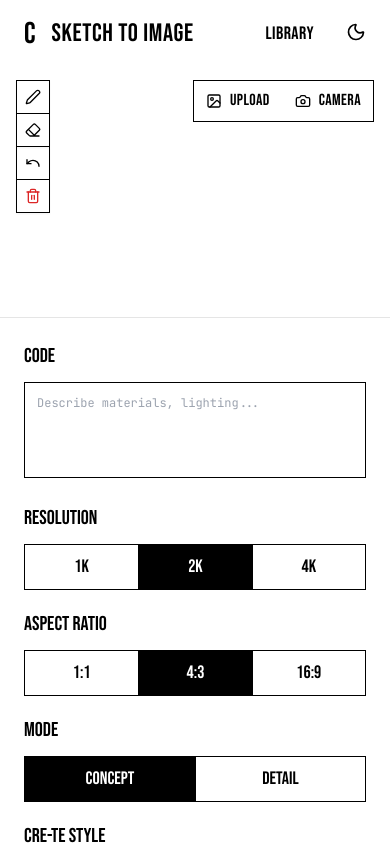
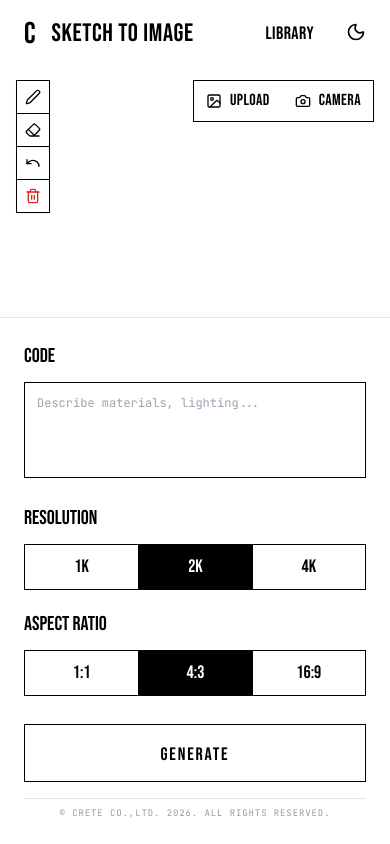
Before and after one commit to cai-crete/cai-sketch-to-image, a React (Vite) app: page / in a window 390 px wide. Built offline with nearby package versions, Linux system fonts and the light colour scheme.

Commit message:
style(ui): make right panel responsive and hide top border on actions

```diff
--- a/App.tsx
+++ b/App.tsx
@@ -301,14 +301,15 @@ function App() {
             </div>
           </div>
           {!showLibrary && (
-            <div className="w-full landscape:w-[320px] bg-bw-white dark:bg-bw-black p-6 short:p-3 flex flex-col gap-5 short:gap-3 z-[200] overflow-y-auto border-t landscape:border-t-0 landscape:border-l border-black/10 dark:border-white/10 relative flex-1 landscape:flex-none landscape:h-full">
+            <div className="w-full landscape:w-[320px] bg-bw-white dark:bg-bw-black flex flex-col z-[200] border-t landscape:border-t-0 landscape:border-l border-black/10 dark:border-white/10 relative flex-1 landscape:flex-none landscape:h-full overflow-hidden">
               {isProcessing && (
                 <div className="absolute inset-0 bg-white/95 dark:bg-black/95 z-40 pointer-events-none" />
               )}
 
+              <div className="flex-1 min-h-0 overflow-y-auto custom-scrollbar p-6 short:p-3 flex flex-col gap-5 short:gap-3">
                 {/* Conditional Rendering based on Tab */}
                 {activeTab === 'create' ? (
-                <div className="flex flex-col gap-5 short:gap-3 h-full">
+                  <div className="flex flex-col gap-5 short:gap-3">
                     {/*
                     CONTENT AREA
                     Swaps between Main Form and Style View
@@ -511,11 +512,12 @@ function App() {
                     )}
                   </>
                 )}
+              </div>
 
-              <div className="mt-auto space-y-3 short:space-y-1.5 pt-4 short:pt-2">
+              <div className="shrink-0 pt-4 pb-6 px-6 short:pt-2 short:pb-3 short:px-3 bg-bw-white dark:bg-bw-black z-50">
+                <div className="space-y-3 short:space-y-1.5 border border-black dark:border-white">
                   {activeTab === 'create' ? (
-                  <div className="border border-black dark:border-white">
-                    {viewingStyle ? (
+                    viewingStyle ? (
                       <button
                         onClick={() => {
                           setStyleMode(viewingStyle);
@@ -541,24 +543,22 @@ function App() {
                           <span className="pt-1">GENERATE</span>
                         </button>
                       )
-                    )}
-                  </div>
+                    )
                   ) : (
-                  <div className="border border-black dark:border-white">
                     <button
                       onClick={handleEdit}
-                      className="w-full py-2 font-display text-lg tracking-widest bg-black text-white dark:bg-white dark:text-black flex items-center justify-center gap-2 hover:opacity-80 transition-opacity"
+                      className="w-full py-2 font-display text-lg tracking-widest bg-black text-white dark:bg-white dark:text-black flex items-center justify-center gap-2 hover:opacity-80 transition-opacity relative z-50"
                     >
                       <span className="pt-1">EDIT</span>
                     </button>
-                  </div>
                   )}
                 </div>
 
-              <div className="mt-2 pt-2 border-t border-black/10 dark:border-white/10 text-center flex justify-center">
+                <div className="mt-4 short:mt-2 pt-2 border-t border-black/10 dark:border-white/10 text-center flex justify-center">
                   <p className="font-mono text-[9px] opacity-40 tracking-widest whitespace-nowrap">
                     © CRETE CO.,LTD. 2026. ALL RIGHTS RESERVED.
                   </p>
+                </div>
               </div>
             </div>
           )}
```
Lines whose indentation alone changed are shown as unchanged.
